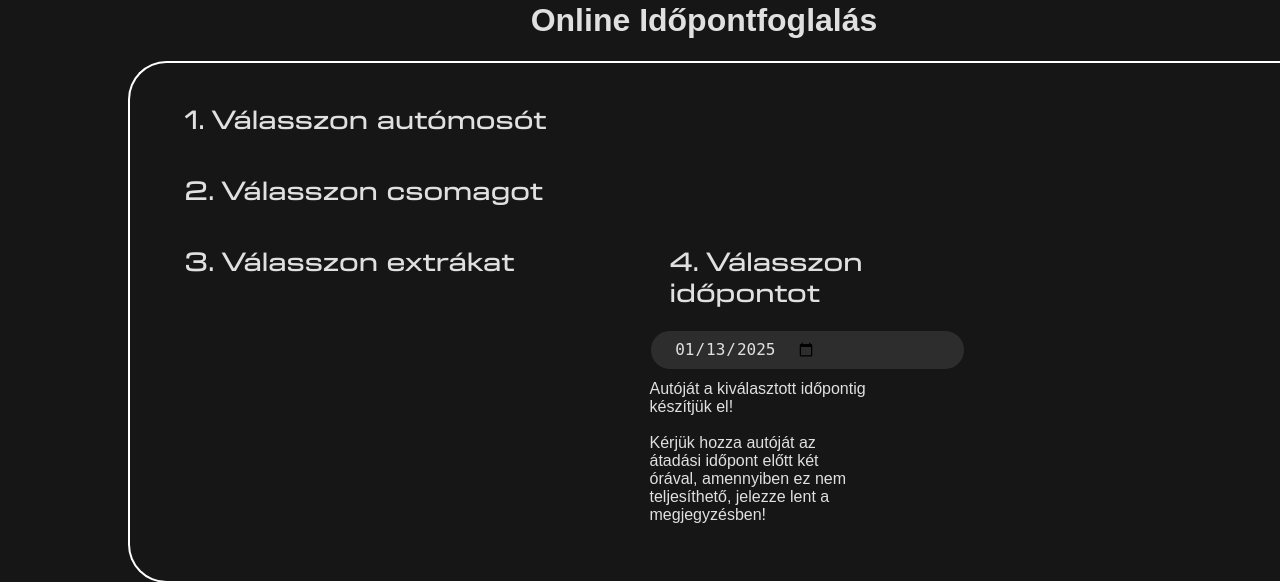
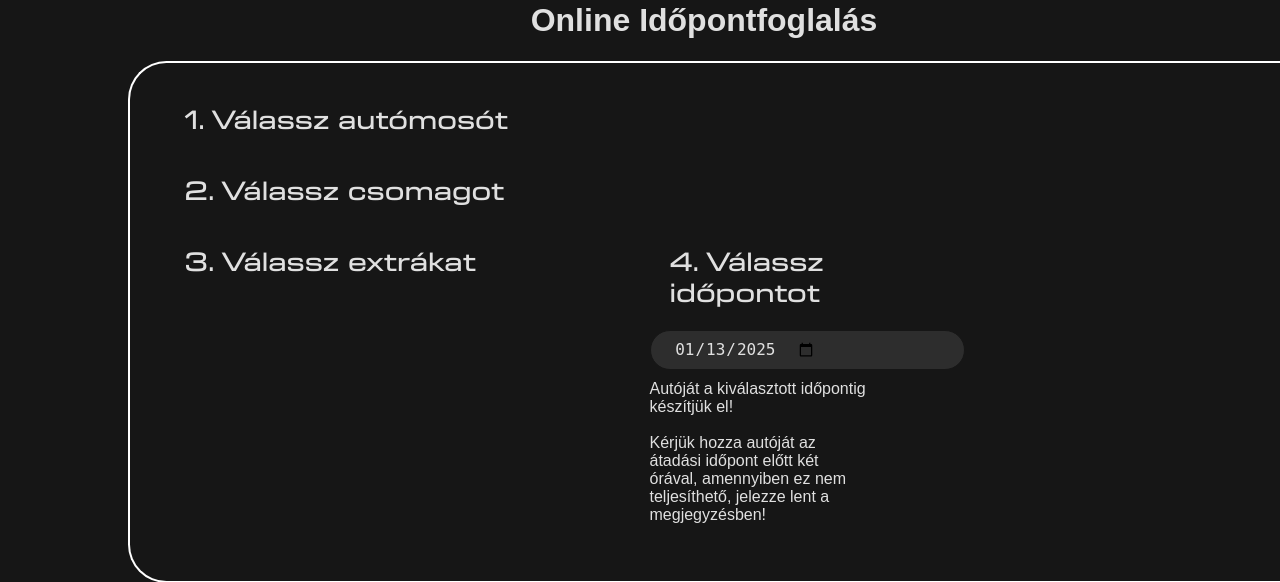
Before and after one commit to GreenGGsports/CarWash, a Flask app: template templates/FoglalasV2.html in a window 1280 px wide. Shown: the part 127-709 px from the top of the page. Run offline with Flask 3, Linux system fonts and the light colour scheme; the template is opened without the code that fills it, so the values that code supplies are empty; parts of the project's set-up code (start-up, migrations or seed data) failed here and were passed over; some libraries are stand-ins or nearby versions.

Commit message:
change texts

```diff
--- a/src/controllers/booking_controller.py
+++ b/src/controllers/booking_controller.py
@@ -117,7 +117,7 @@ def reserve_slot():
         db_session.add(new_lock)
         db_session.commit()
 
-        return jsonify({'success': True, 'message': 'A slot tartalékban van, 10 percig foglalva.'})
+        return jsonify({'success': True, 'message': 'Az időpont tartalékban van, 10 percig foglalva.'})
 
     except SQLAlchemyError as e:
         db_session.rollback()
--- a/templates/FoglalasV2.html
+++ b/templates/FoglalasV2.html
@@ -47,7 +47,7 @@
     <div class="FoglalasiFelulet">
         <h1 class="focim">Online Időpontfoglalás</h1>
         <div class='FoglalasBox'>
-        <h2 class="alcim">1. Válasszon autómosót</h2>
+        <h2 class="alcim">1. Válassz autómosót</h2>
             <div class="locationBox" id = "box">
                 <form id="locationForm" action="/Foglalás/select_location" method="POST">
                     {% for location in locations %}
@@ -70,7 +70,7 @@
                 </form>
             </div>
         <form id="reservationForm" action="/Foglalás/create_reservation" method="POST">
-        <h2 class="alcim">2. Válasszon csomagot</h2>
+        <h2 class="alcim">2. Válassz csomagot</h2>
         <div class="serviceBox" id="serviceBox">
             {% for service in services %}
             <input
@@ -107,7 +107,7 @@
         </div>
         <div class="box2">
             <div class="keret2">
-                <h2 class="alcim">3. Válasszon extrákat</h2>
+                <h2 class="alcim">3. Válassz extrákat</h2>
                 <div class="extraBox">
                     {% for extra in extras %}
                     <label class="custom-checkbox {% if not extra.user_select %}no_select{% endif %}">
@@ -121,7 +121,7 @@
             <div class="keret2">
                 <div class="keret3">
                 <div class='datumKeret'>
-                <h2 class="alcim">4. Válasszon időpontot</h2>
+                <h2 class="alcim">4. Válassz időpontot</h2>
                     <div>
                         <input type="date" id="dateInput" class="input-mezo" name="reservation_date" placeholder="Dátumot" required>
                     </div>
```
